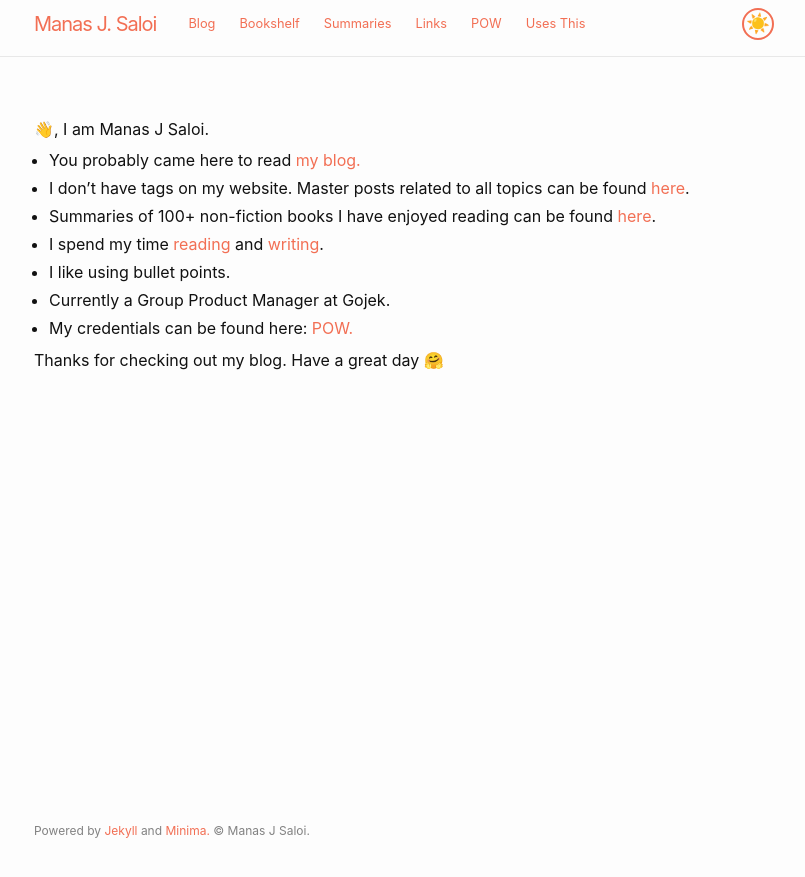
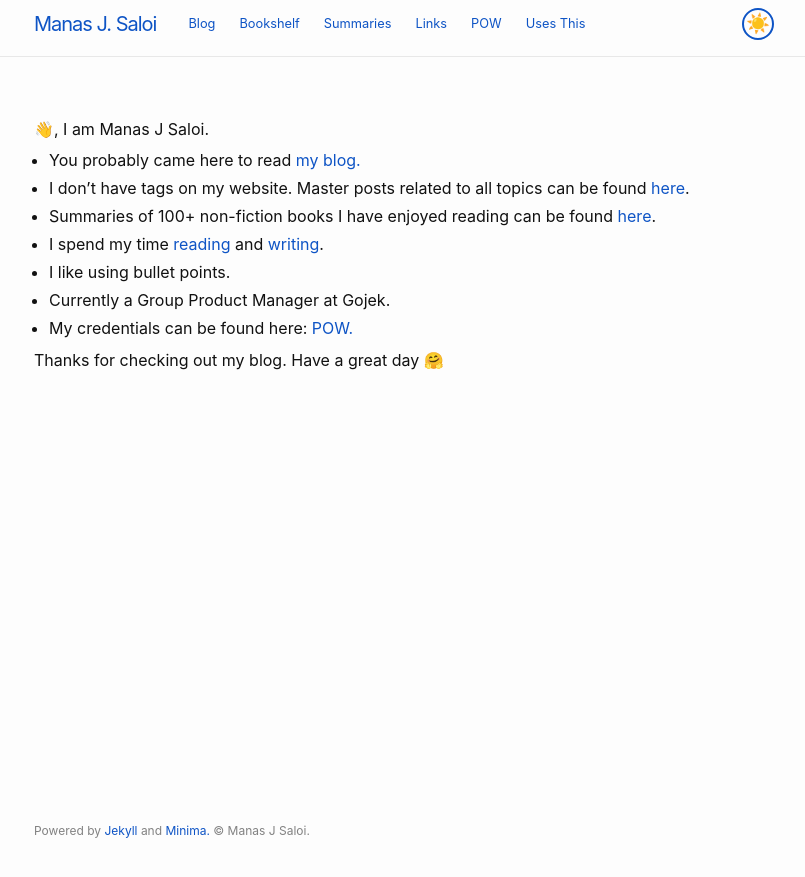
Before and after one commit to manassaloi/JekyllDemo, a Jekyll site: the page built from index.md, in a window 1280 px wide. Shown: the top 877 px of the page, without its empty margins (236-1041 px from the left). Built offline with Jekyll 4.4.1, drawn with Linux system fonts in a browser that asks for light colours.

Commit message:
2 different themes for night and day

```diff
--- a/_sass/minima.scss
+++ b/_sass/minima.scss
@@ -3,7 +3,7 @@
 // First, define all static SCSS color variables
 $base-text-color: #111 !default;
 $base-background-color: #fdfdfd !default;
-$base-link-color: #f26f54 !default;
+$base-link-color: #0E54C5 !default;
 $base-grey-color: #828282 !default;
 
 // Define other base variables
@@ -19,8 +19,8 @@
 $grey-color:       $base-grey-color !default;
 $grey-color-light: lighten($grey-color, 40%) !default;
 $grey-color-dark:  darken($grey-color, 25%) !default;
-$brand-color:      #2a7ae2 !default;
-$orange-color:     #f66a0a !default;
+$brand-color:      #0E54C5 !default;
+// $orange-color:     #f66a0a !default;
 
 // Layout variables
 $content-width:    800px !default;
@@ -42,7 +42,7 @@
 [data-theme="dark"] {
   --background-color: #1a1a1a;
   --text-color: #f5f5f5;
-  --link-color: #ff8f7d;
+  --link-color: #6EFE50;
   --grey-color: #{$grey-color};
   --grey-color-light: #404040;
   --grey-color-dark: #dfdfdf;
--- a/_sass/minima/_base.scss
+++ b/_sass/minima/_base.scss
@@ -206,13 +206,11 @@
 
 
 
-/**
- * Icons
- */
-
+/*
 .orange {
   color: $orange-color;
 }
+ */
 
 .grey {
   color: $grey-color;
--- a/_sass/minima/_layout.scss
+++ b/_sass/minima/_layout.scss
@@ -21,15 +21,11 @@
 
 .site-title {
   @include relative-font-size(1.25);
+  color: $a-color;
   font-weight: 400;
   letter-spacing: -1px;
   margin-bottom: 0;
   margin-right: 2rem;
-
-  &,
-  &:visited {
-    color: $a-color;
-  }
 }
 
 .site-nav {
@@ -321,13 +317,13 @@
 .theme-switcher {
   display: flex;
   align-items: center;
-  padding: 0;
-  background: none;
+//  padding: 0;
+//  background: none;
   margin-left: auto;
 
   &__button {
     background: none;
-    border: 2px solid $a-color;
+    border: 2px solid var(--link-color);
     cursor: pointer;
     padding: 6px;
     border-radius: 50%;
@@ -384,6 +380,7 @@
   }
 }
 
+
 // Make sure the body uses CSS variables
 body {
   background-color: var(--background-color);
--- a/assets/css/styles.css
+++ b/assets/css/styles.css
@@ -43,13 +43,15 @@
   font-size: 1.2rem;
 }
 
-/* Hover effects */
+/* Hover effects
 .site-nav a:hover,
 .main-nav a:hover {
   color: #ff8f7d;
 }
 
-/* Responsive design */
+*/
+
+/* Responsive design
 @media (max-width: 768px) {
   .site-nav,
   .main-nav {
```
